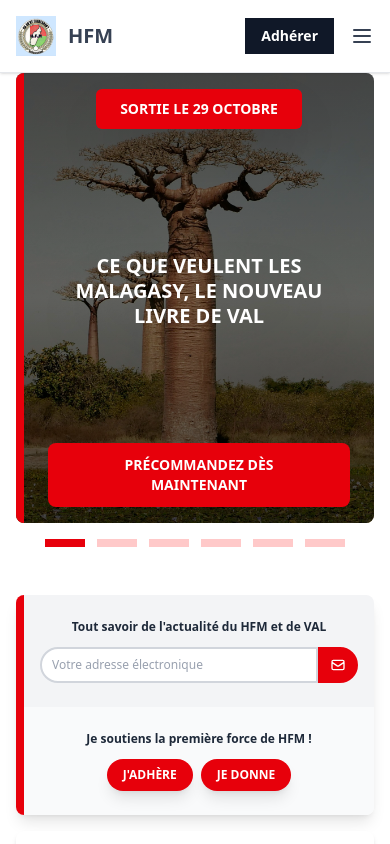
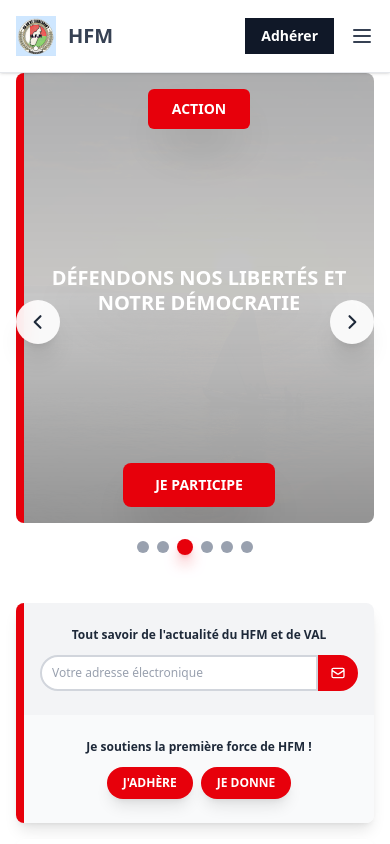
Before and after one commit to AbelMaminiaina/MHM, a React (Vite) app in the folder frontend/: page / in a window 390 px wide. Shown: the top 844 px of the page. Built offline with nearby package versions, Linux system fonts and the light colour scheme; no server answers.

Commit message:
Add modern slideshow navigation with arrow buttons and improved mobile contrast

```diff
--- a/frontend/src/features/home/components/HeroSection.tsx
+++ b/frontend/src/features/home/components/HeroSection.tsx
@@ -89,7 +89,7 @@
   useEffect(() => {
     const timer = setInterval(() => {
       setCurrentSlide((prev) => (prev + 1) % slides.length);
-    }, 13000);
+    }, 3000);
 
     // Désactiver l'animation d'entrée après le premier chargement
     const firstLoadTimer = setTimeout(() => {
@@ -104,6 +104,14 @@
 
   const goToSlide = (index: number) => {
     setCurrentSlide(index);
+  };
+
+  const nextSlide = () => {
+    setCurrentSlide((prev) => (prev + 1) % slides.length);
+  };
+
+  const prevSlide = () => {
+    setCurrentSlide((prev) => (prev - 1 + slides.length) % slides.length);
   };
 
   const slide = slides[currentSlide];
@@ -185,21 +193,80 @@
         )}
       </div>
 
-      {/* Indicateurs de Slides */}
-      <div className="relative lg:absolute bottom-0 lg:bottom-12 left-0 lg:left-1/2 lg:-translate-x-1/2 flex justify-center gap-3 z-20 py-4 lg:py-0">
+      {/* Boutons de Navigation - Précédent */}
+      <button
+        onClick={prevSlide}
+        className="absolute left-4 lg:left-8 top-1/2 -translate-y-1/2 z-40 bg-white/90 hover:bg-white text-gray-800 p-3 lg:p-4 rounded-full shadow-xl hover:shadow-2xl transition-all duration-300 transform hover:scale-110 group backdrop-blur-sm"
+        aria-label="Slide précédent"
+      >
+        <svg
+          className="w-5 h-5 lg:w-6 lg:h-6 transform group-hover:-translate-x-1 transition-transform duration-300"
+          fill="none"
+          stroke="currentColor"
+          viewBox="0 0 24 24"
+        >
+          <path strokeLinecap="round" strokeLinejoin="round" strokeWidth={2.5} d="M15 19l-7-7 7-7" />
+        </svg>
+      </button>
+
+      {/* Boutons de Navigation - Suivant */}
+      <button
+        onClick={nextSlide}
+        className="absolute right-4 lg:right-8 top-1/2 -translate-y-1/2 z-40 bg-white/90 hover:bg-white text-gray-800 p-3 lg:p-4 rounded-full shadow-xl hover:shadow-2xl transition-all duration-300 transform hover:scale-110 group backdrop-blur-sm"
+        aria-label="Slide suivant"
+      >
+        <svg
+          className="w-5 h-5 lg:w-6 lg:h-6 transform group-hover:translate-x-1 transition-transform duration-300"
+          fill="none"
+          stroke="currentColor"
+          viewBox="0 0 24 24"
+        >
+          <path strokeLinecap="round" strokeLinejoin="round" strokeWidth={2.5} d="M9 5l7 7-7 7" />
+        </svg>
+      </button>
+
+      {/* Indicateurs de Slides Modernisés */}
+      <div className="relative lg:absolute bottom-0 lg:bottom-12 left-0 lg:left-1/2 lg:-translate-x-1/2 flex justify-center items-center gap-2 z-20 py-4 lg:py-0">
         {slides.map((_, index) => (
           <button
             key={index}
-            className={`h-2 ${
-              index === currentSlide
-                ? 'w-10 bg-red-600'
-                : 'w-10 bg-red-200 hover:bg-red-300'
-            }`}
+            className="group relative"
             onClick={() => goToSlide(index)}
             aria-label={`Aller au slide ${index + 1}`}
-          />
+          >
+            {/* Cercle indicateur */}
+            <div className={`relative transition-all duration-300 ${
+              index === currentSlide
+                ? 'w-4 h-4 lg:w-5 lg:h-5'
+                : 'w-3 h-3 lg:w-4 lg:h-4'
+            }`}>
+              {/* Point indicateur */}
+              <div className={`w-full h-full rounded-full transition-all duration-300 ${
+                index === currentSlide
+                  ? 'bg-red-600 shadow-lg shadow-red-600/50'
+                  : 'bg-gray-400 lg:bg-white/70 hover:bg-gray-500 lg:hover:bg-white hover:shadow-md backdrop-blur-sm'
+              }`} />
+            </div>
+
+            {/* Tooltip au survol */}
+            <div className="absolute bottom-full mb-2 left-1/2 -translate-x-1/2 bg-gray-900 text-white text-xs px-3 py-1.5 rounded-md opacity-0 group-hover:opacity-100 transition-opacity duration-200 whitespace-nowrap pointer-events-none">
+              {slides[index].badge}
+            </div>
+          </button>
         ))}
       </div>
+
+      {/* Style pour l'animation de progression */}
+      <style>{`
+        @keyframes progress {
+          from {
+            stroke-dashoffset: 283;
+          }
+          to {
+            stroke-dashoffset: 0;
+          }
+        }
+      `}</style>
     </section>
   );
 };
```
